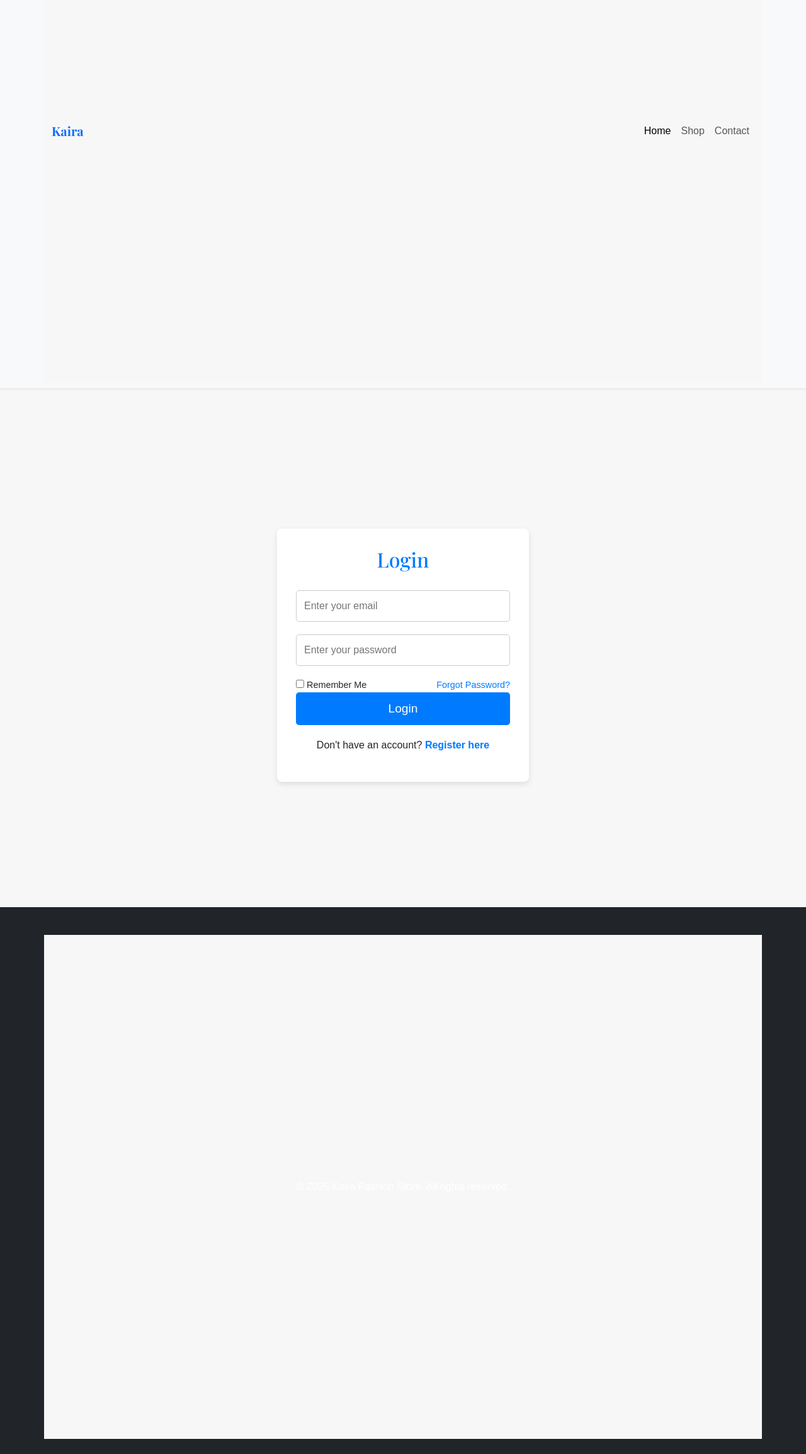
After one commit to Himelsamiul/online-shopping, a Laravel app: page /customer/login in a window 1280 px wide. The commit adds this page. Shown: the part 200-2508 px from the top of the page at 63% size. Run offline with Laravel 12, Linux system fonts and the light colour scheme; style sheets or scripts are compiled from the project's sources.

Commit message:
login, registration, template

```diff
--- a/app/Http/Controllers/Frontend/WebpageController.php
+++ b/app/Http/Controllers/Frontend/WebpageController.php
@@ -2,13 +2,125 @@
 
 namespace App\Http\Controllers\Frontend;
 
+use App\Models\Customer;
+use Illuminate\Http\Request;
 use App\Http\Controllers\Controller;
-use Illuminate\Http\Request;
+use Illuminate\Support\Facades\Validator;
 
 class WebpageController extends Controller
 {
     public function webpage()
     {
-        return view('frontend.master');
+        return view('frontend.pages.home');
     }
+    public function form_reg()
+    {
+        return view('frontend.pages.Customer_reg');
+    }
+
+
+    public function reg(Request $request)
+    {
+
+
+
+        $checkValidation = Validator::make($request->all(), [
+            'name' => 'required',
+            'email' => 'required',
+            'password' => 'required',
+            'phone' => 'required',
+            'address' => 'required',
+
+
+
+        ]);
+
+        if ($checkValidation->fails()) {
+            if ($checkValidation->errors()->has('email')) {
+                notify()->error('The email has already been taken.');
+            }else {
+                // Notify the user about other validation errors
+                notify()->error('Something went wrong.');
+            }
+            // notify()->error($checkValidation->getMessageBag());
+            // notify()->error('somethings went wrong');
+            return redirect()->back()->with('myError', $checkValidation->getMessageBag());
+        }
+
+        $fileNameCustomer = '';
+
+        if ($request->hasFile('image'))  //name of image form
+        {
+            //generate name i.e: 20240416170933.jpeg
+            $fileNameCustomer = date('YmdHis') . '.' . $request->file('image')->getClientOriginalExtension();
+
+            //2.3: store it into public folder
+            $request->file('image')->storeAs('/customer', $fileNameCustomer);
+            //public/uploads/category/20244394343.png
+
+
+
+        }
+
+
+        Customer::Create([
+            'name' => $request->name,
+            'email' => strtolower($request->email),
+            'password' => bcrypt($request->password),
+            'phoneno' => $request->phone,
+            'address' => $request->address,
+            'image' => $fileNameCustomer,
+        ]);
+
+        notify()->success('registration Successfully.');
+
+        return redirect()->route('customer.login');
+    }
+    public function login()
+    {
+        return view('frontend.pages.Customer_login');
+    }
+
+
+    public function loginsuccess(Request $request)
+    {
+
+
+        //dd($request->all());
+
+
+        $usterInput = ['email' => $request->email, 'password' => $request->password];
+        $checkLogin = auth()->guard('customerGuard')->attempt($usterInput);
+
+        if ($checkLogin) {
+            //dd("login done");
+
+            notify()->success('Login successfull');
+
+            return redirect()->route('home');
+        }
+
+
+
+        // dd("login done");
+        notify()->error('invalid user');
+        return redirect()->back();
+
+        //notify()->success('customer login Successfully.');
+
+        // return redirect()->route('customer.login');
+
+
+
+    }
+
+
+    public function logoutsuccess()
+    {
+
+        auth('customerGuard')->logout();
+        return view('frontend.pages.home');
+    }
+
+
 }
--- a/resources/views/frontend/master.blade.php
+++ b/resources/views/frontend/master.blade.php
@@ -1,12 +1,68 @@
-<i>hello</i>
 <!DOCTYPE html>
 <html lang="en">
 <head>
-   <meta charset="UTF-8">
-   <meta name="viewport" content="width=device-width, initial-scale=1.0">
-   <title>Document</title>
+    <title>@yield('title', 'Kaira Fashion Store')</title>
+    <meta charset="utf-8">
+    <meta name="viewport" content="width=device-width, initial-scale=1.0">
+
+    <!-- Bootstrap & Custom CSS -->
+    <link rel="stylesheet" href="{{ asset('css/vendor.css') }}">
+    <link rel="stylesheet" href="{{ asset('css/style.css') }}">
+    <link href="https://cdn.jsdelivr.net/npm/bootstrap@5.3.0-alpha3/dist/css/bootstrap.min.css" rel="stylesheet">
+
+    @stack('styles')
+
+    <style>
+        html, body {
+            height: 100%;
+            margin: 0;
+        }
+
+        body {
+            display: flex;
+            flex-direction: column;
+        }
+
+        main {
+            flex: 1;
+        }
+
+        /* Optional horizontal scroll bar for products */
+        .scrolling-wrapper {
+            overflow-x: auto;
+            display: flex;
+            gap: 1rem;
+            padding-bottom: 1rem;
+        }
+
+        .scrolling-wrapper::-webkit-scrollbar {
+            height: 8px;
+        }
+
+        .scrolling-wrapper::-webkit-scrollbar-thumb {
+            background: #bbb;
+            border-radius: 4px;
+        }
+
+        .scrolling-wrapper::-webkit-scrollbar-track {
+            background: #f2f2f2;
+        }
+    </style>
 </head>
 <body>
-   do here frontened code
+
+    @include('frontend.partials.header')
+
+    <main class="container mt-4">
+        @yield('content')
+    </main>
+
+    @include('frontend.partials.footer')
+
+    <!-- Scripts -->
+    <script src="{{ asset('js/script.js') }}"></script>
+    <script src="https://cdn.jsdelivr.net/npm/bootstrap@5.3.0-alpha3/dist/js/bootstrap.bundle.min.js"></script>
+
+    @stack('scripts')
 </body>
 </html>
--- /dev/null
+++ b/resources/views/frontend/pages/Customer_login.blade.php
@@ -0,0 +1,131 @@
+@extends('frontend.master')
+
+@section('content')
+
+<style>
+    /* Custom CSS */
+    body {
+        font-family: 'Arial', sans-serif;
+        background-color: #f7f7f7;
+        margin: 0;
+        padding: 0;
+    }
+
+    .container {
+        width: 100%;
+        display: flex;
+        justify-content: center;
+        align-items: center;
+        height: 100vh;
+        background-color: #f7f7f7;
+    }
+
+    .login-card {
+        background: #fff;
+        padding: 30px;
+        box-shadow: 0 4px 10px rgba(0, 0, 0, 0.1);
+        border-radius: 8px;
+        width: 100%;
+        max-width: 400px;
+    }
+
+    .login-card h2 {
+        text-align: center;
+        margin-bottom: 20px;
+        font-size: 2rem;
+        color: #007bff;
+    }
+
+    .input-field {
+        width: 100%;
+        padding: 12px;
+        margin: 10px 0;
+        border-radius: 5px;
+        border: 1px solid #ccc;
+        box-sizing: border-box;
+        font-size: 1rem;
+    }
+
+    .input-field:focus {
+        border-color: #007bff;
+        outline: none;
+        box-shadow: 0 0 5px rgba(0, 123, 255, 0.5);
+    }
+
+    .btn-submit {
+        width: 100%;
+        padding: 12px;
+        background-color: #007bff;
+        color: #fff;
+        border: none;
+        border-radius: 5px;
+        font-size: 1.2rem;
+        cursor: pointer;
+        transition: background-color 0.3s ease;
+    }
+
+    .btn-submit:hover {
+        background-color: #0056b3;
+    }
+
+    .text-center {
+        text-align: center;
+        margin-top: 20px;
+    }
+
+    .text-center a {
+        color: #007bff;
+        text-decoration: none;
+        font-weight: bold;
+    }
+
+    .text-center a:hover {
+        text-decoration: underline;
+    }
+
+    .form-footer {
+        display: flex;
+        justify-content: space-between;
+        margin-top: 10px;
+        font-size: 0.9rem;
+    }
+
+    .form-footer a {
+        color: #007bff;
+        text-decoration: none;
+    }
+</style>
+
+<div class="container">
+    <div class="login-card">
+        <h2>Login</h2>
+        <form action="{{ route('customer.success') }}" method="POST">
+            @csrf
+            <div>
+                <input type="email" name="email" placeholder="Enter your email" class="input-field" value="{{ old('email') }}" required>
+            </div>
+
+            <div>
+                <input type="password" name="password" placeholder="Enter your password" class="input-field" required>
+            </div>
+
+            <div class="form-footer">
+                <div>
+                    <input type="checkbox" name="remember-me" id="remember-me">
+                    <label for="remember-me">Remember Me</label>
+                </div>
+                <div>
+                    <a href="#">Forgot Password?</a>
+                </div>
+            </div>
+
+            <button type="submit" class="btn-submit">Login</button>
+        </form>
+
+        <div class="text-center">
+            <p>Don't have an account? <a href="{{ route('register') }}">Register here</a></p>
+        </div>
+    </div>
+</div>
+
+@endsection
--- /dev/null
+++ b/resources/views/frontend/partials/footer.blade.php
@@ -0,0 +1,5 @@
+<footer class="bg-dark text-white py-4 mt-auto">
+    <div class="container text-center">
+        <p class="mb-0">&copy; {{ date('Y') }} Kaira Fashion Store. All rights reserved.</p>
+    </div>
+</footer>
--- /dev/null
+++ b/resources/views/frontend/partials/header.blade.php
@@ -0,0 +1,15 @@
+<nav class="navbar navbar-expand-lg navbar-light bg-light shadow-sm">
+    <div class="container">
+        <a class="navbar-brand fw-bold text-primary" href="/">Kaira</a>
+        <button class="navbar-toggler" type="button" data-bs-toggle="collapse" data-bs-target="#mainNavbar">
+            <span class="navbar-toggler-icon"></span>
+        </button>
+        <div class="collapse navbar-collapse" id="mainNavbar">
+            <ul class="navbar-nav ms-auto">
+                <li class="nav-item"><a class="nav-link active" href="/">Home</a></li>
+                <li class="nav-item"><a class="nav-link" href="#">Shop</a></li>
+                <li class="nav-item"><a class="nav-link" href="#">Contact</a></li>
+            </ul>
+        </div>
+    </div>
+</nav>
--- a/routes/web.php
+++ b/routes/web.php
@@ -1,14 +1,28 @@
 <?php
 
 use Illuminate\Support\Facades\Route;
+use App\Http\Controllers\Backend\AdminController;
+use App\Http\Controllers\Backend\CategoryController;
+use App\Http\Controllers\Backend\ProductController;
 use App\Http\Controllers\Backend\UnitController;
-use App\Http\Controllers\Backend\AdminController;
-use App\Http\Controllers\Backend\ProductController;
-use App\Http\Controllers\Backend\CategoryController;
 use App\Http\Controllers\Frontend\WebpageController;
-use App\Http\Controllers\Frontend\CustomerController;
 
+
+//frontend
 Route::get('/', [WebpageController::class, 'webpage'])->name('webpage');
+
+
+//customer registration routes
+Route::get('/customer', [WebpageController::class, 'form_reg'])->name('reg');
+Route::post('/customer/done', [WebpageController::class, 'reg'])->name('customer.done');
+
+Route::get('/customer/login', [WebpageController::class, 'login'])->name('customer.login');
+Route::post('/customer/success', [WebpageController::class, 'loginsuccess'])->name('customer.success');
+
+
+Route::middleware('auth:customerGuard')->group(function() {
+    Route::get('/customer/logout', [WebpageController::class, 'logoutsuccess'])->name('logout.success');
+});
 
 
 // Backend Routes
@@ -17,15 +31,16 @@ Route::group(['prefix' => 'admin'], function () {
     Route::post('/do/login', [AdminController::class, 'doLogin'])->name('do.login');
 
     Route::group(['middleware' => 'auth'], function () {
-        Route::get('/sign/out', [AdminController::class, 'signout'])->name('sign.out');
-        Route::get('/dashboard', [AdminController::class, 'home'])->name('dashboard');
+        // Admin-specific routes
+
+            Route::group(['middleware' => ['admin']], function () {
+                Route::get('/admin/dashboard', [AdminController::class, 'home'])->name('dashboard');
 
             // Category Routes
             Route::get('/categories', [CategoryController::class, 'list'])->name('categories.list');
             Route::get('/categories/create', [CategoryController::class, 'create'])->name('categories.create');
             Route::post('/categories', [CategoryController::class, 'store'])->name('categories.store');
 
-        // CRUD operations of category
             Route::get('/categories/{category}/edit', [CategoryController::class, 'edit'])->name('categories.edit');
             Route::put('/categories/{category}', [CategoryController::class, 'update'])->name('categories.update');
             Route::delete('/categories/{category}', [CategoryController::class, 'delete'])->name('categories.delete');
@@ -35,8 +50,6 @@ Route::group(['prefix' => 'admin'], function () {
             Route::get('/units', [UnitController::class, 'unitlist'])->name('units.list');
             Route::get('units/create', [UnitController::class, 'unitcreate'])->name('units.create');
             Route::post('/units', [UnitController::class, 'unitstore'])->name('units.store');
-
-        // CRUD operations for units
             Route::get('/units/{unit}/edit', [UnitController::class, 'unitedit'])->name('units.edit');
             Route::put('/units/{unit}', [UnitController::class, 'unitupdate'])->name('units.update');
             Route::delete('/units/{unit}', [UnitController::class, 'unitdelete'])->name('units.delete');
@@ -48,12 +61,11 @@ Route::group(['prefix' => 'admin'], function () {
                 Route::get('create', [ProductController::class, 'create'])->name('products.create');
                 Route::post('store', [ProductController::class, 'store'])->name('products.store');
 
-            // CRUD operations for products
                 Route::get('{product}/edit', [ProductController::class, 'edit'])->name('products.edit');
                 Route::put('{product}', [ProductController::class, 'update'])->name('products.update');
                 Route::delete('{product}', [ProductController::class, 'delete'])->name('products.delete');
                 Route::get('{product}', [ProductController::class, 'show'])->name('products.show');
             });
-
         });
     });
+});
```
Also changed, not shown: app/Http/Controllers/Backend/AdminController.php (+13 -9 lines), app/Http/Kernel.php (renamed from app/Http/Kernal.php, +6 -4 lines), app/Http/Middleware/Admin.php (+10 -11 lines), app/Http/Middleware/Authenticate.php (+6 -4 lines), app/Models/Customer.php (added, +20 -0 lines), resources/views/backend/pages/login.blade.php (+18 -4 lines), resources/views/frontend/pages/Customer_reg.blade.php (added, +131 -0 lines), resources/views/frontend/pages/home.blade.php (added, +24 -0 lines), database/migrations/2025_04_17_165438_create_customers_table.php (added). Lines whose indentation alone changed are shown as unchanged.
